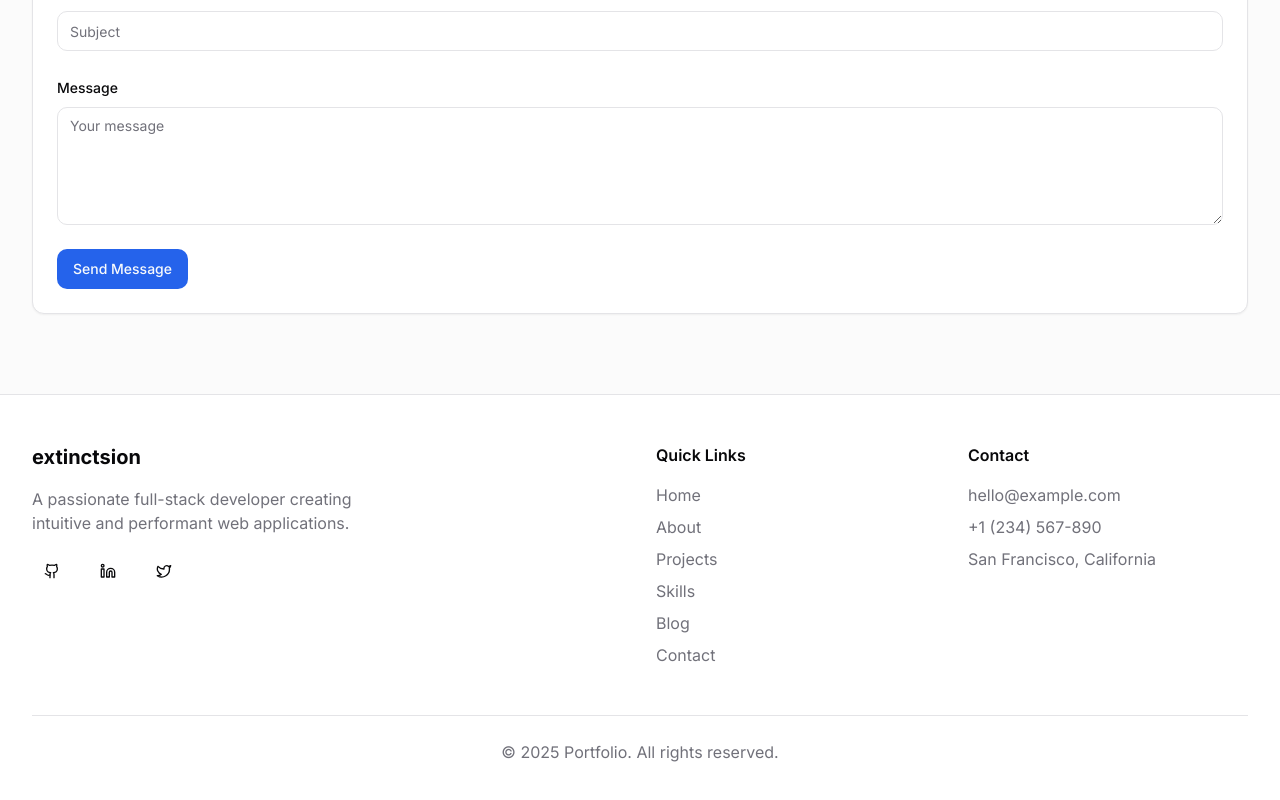
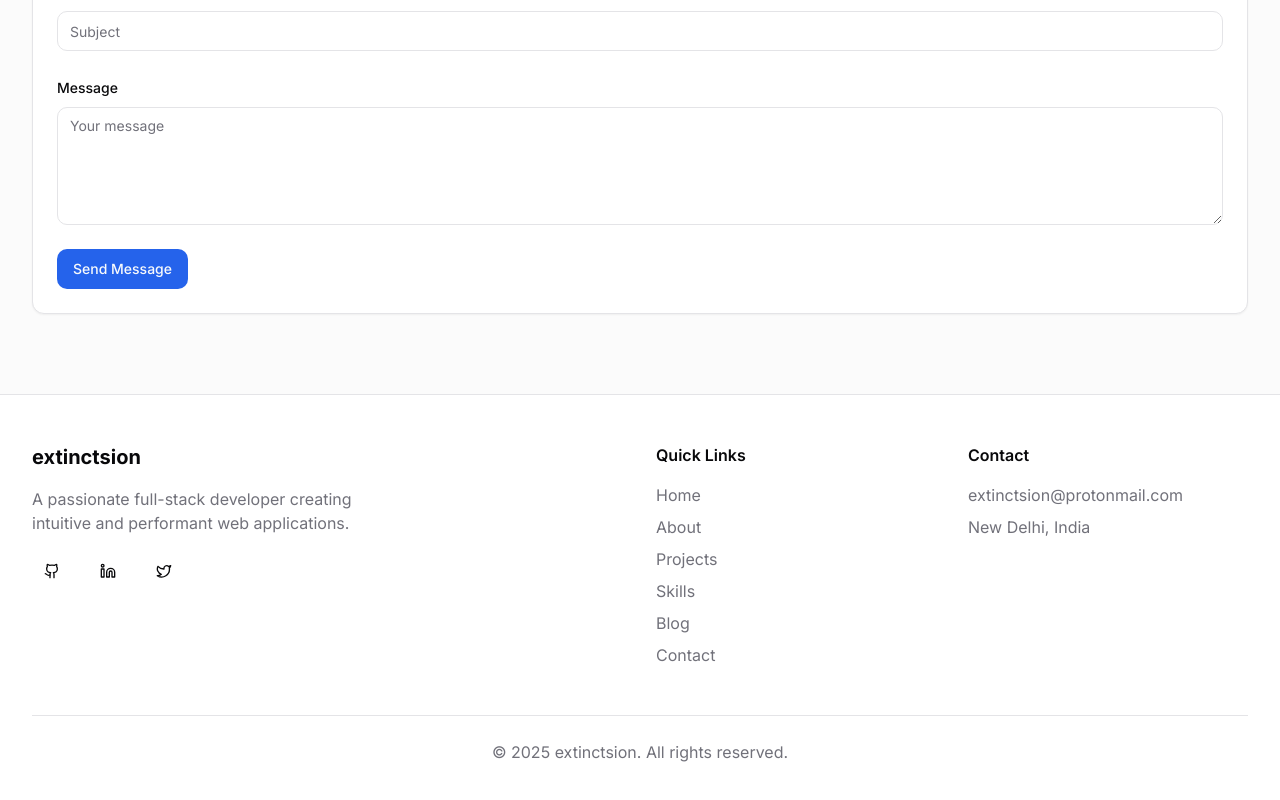
Before and after one commit to extinctsion/extinctsionporfolio, a Next.js app: page / in a window 1280 px wide. Shown: the part 4131-4931 px from the top of the page. Built offline with nearby package versions, Linux system fonts and the light colour scheme.

Commit message:
changed footer

```diff
--- a/components/footer.tsx
+++ b/components/footer.tsx
@@ -3,7 +3,7 @@ import { Github, Linkedin, Twitter } from "lucide-react"
 import { Button } from "@/components/ui/button"
 
 export function Footer() {
-  const currentYear = new Date().getFullYear()
+  const currentYear = new Date().getFullYear();
 
   return (
     <footer className="border-t py-12">
@@ -18,19 +18,19 @@ export function Footer() {
             </p>
             <div className="flex items-center space-x-4 mt-4">
               <Button variant="ghost" size="icon" asChild>
-                <Link href="https://github.com" target="_blank" rel="noopener noreferrer">
+                <Link href="https://github.com/extinctsion" target="_blank" rel="noopener noreferrer">
                   <Github className="h-5 w-5" />
                   <span className="sr-only">GitHub</span>
                 </Link>
               </Button>
               <Button variant="ghost" size="icon" asChild>
-                <Link href="https://linkedin.com" target="_blank" rel="noopener noreferrer">
+                <Link href="https://www.linkedin.com/in/aditya-sharma123" target="_blank" rel="noopener noreferrer">
                   <Linkedin className="h-5 w-5" />
                   <span className="sr-only">LinkedIn</span>
                 </Link>
               </Button>
               <Button variant="ghost" size="icon" asChild>
-                <Link href="https://twitter.com" target="_blank" rel="noopener noreferrer">
+                <Link href="https://x.com/extinctsion" target="_blank" rel="noopener noreferrer">
                   <Twitter className="h-5 w-5" />
                   <span className="sr-only">Twitter</span>
                 </Link>
@@ -77,15 +77,15 @@ export function Footer() {
           <div>
             <h3 className="font-semibold mb-4">Contact</h3>
             <ul className="space-y-2">
-              <li className="text-muted-foreground">hello@example.com</li>
-              <li className="text-muted-foreground">+1 (234) 567-890</li>
-              <li className="text-muted-foreground">San Francisco, California</li>
+              <li className="text-muted-foreground">extinctsion@protonmail.com</li>
+              {/* <li className="text-muted-foreground">+1 (234) 567-890</li> */}
+              <li className="text-muted-foreground">New Delhi, India</li>
             </ul>
           </div>
         </div>
 
         <div className="border-t mt-12 pt-6 text-center text-muted-foreground">
-          <p>© {currentYear} Portfolio. All rights reserved.</p>
+          <p>© {currentYear} extinctsion. All rights reserved.</p>
         </div>
       </div>
     </footer>
```
